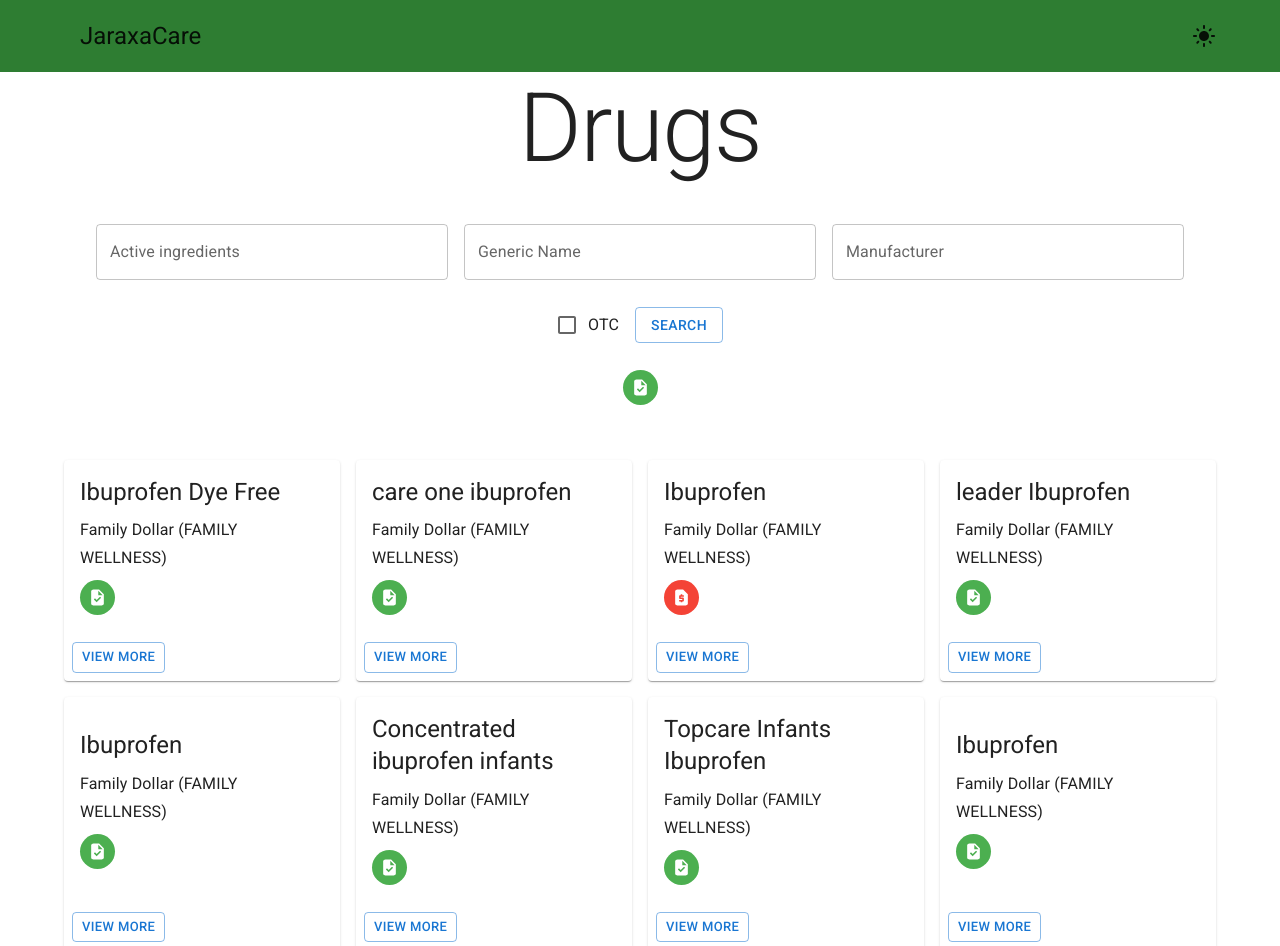
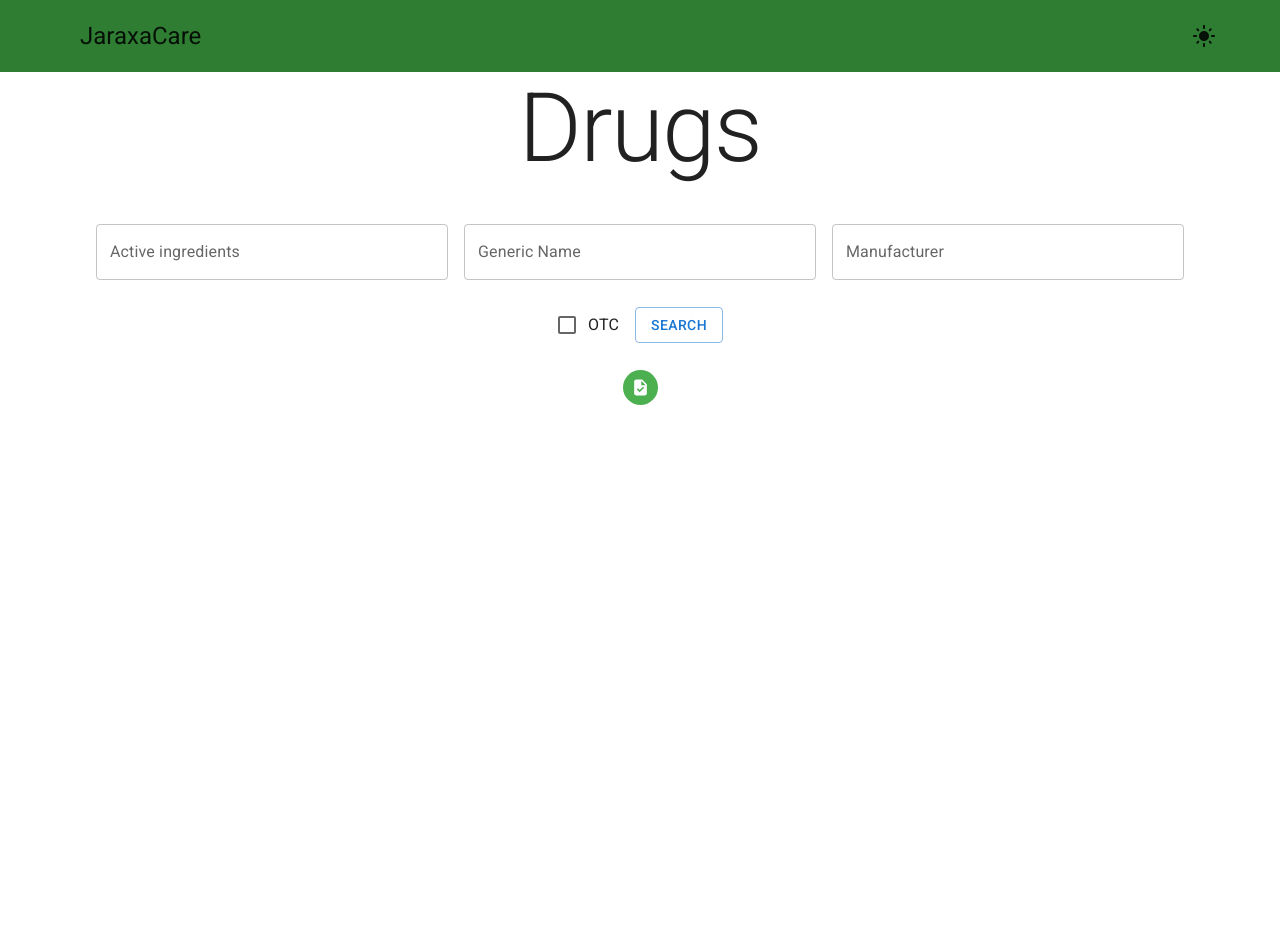
Before and after one commit to M-nogales/pruebaTecnicaJaraxa, a React (Vite) app in the folder jaraxa/: page / in a window 1280 px wide. Shown: the top 946 px of the page. After the commit the page ends 800 px from the top, so only its background shows below. Built offline with nearby package versions, Linux system fonts and the light colour scheme.

Commit message:
fixed HumanOTC bug, added id to search Obj,useDrug custom hook to get drugs from fetch

```diff
--- a/jaraxa/src/components/DrugDetail.jsx
+++ b/jaraxa/src/components/DrugDetail.jsx
@@ -1,22 +1,31 @@
 import { useNavigate, useParams } from 'react-router-dom';
 import Button from '@mui/material/Button'
+import { useDrugs } from "../hooks/useDrugs";
+import { useSearch } from "../hooks/useSearch";
 import { useEffect } from 'react';
+import { Typography } from '@mui/material';
 
 
 
-const drugs = [
-  { id: 1, name: 'Drugs 1', description: 'Description of Drugs 1' },
-  { id: 2, name: 'Drugs 2', description: 'Description of Drugs 2' },
-  { id: 3, name: 'Drugs 3', description: 'Description of Drugs 3' },
-];
 
 export const DrugDetail = () => {
   const { drugId } = useParams();
   const navigate = useNavigate();
-  const drug = drugs.find(d => d.id === parseInt(drugId));
+  const { drugs, getDrugs, loading, error } = useDrugs();
+  const { setSearchData } = useSearch();
 
-  if (!drug) {
-    return <h2>Drugs not found</h2>;
+  useEffect(() => {
+    // Establece el id en searchData y ejecuta la búsqueda
+    setSearchData((prev) => ({ ...prev, id: drugId }));
+    getDrugs({ id: drugId });
+  }, [drugId, setSearchData, getDrugs]);
+
+  if (loading) {
+    return <h2>Loading...</h2>;
+  }
+
+  if (error) {
+    return <h2>{error}</h2>;
   }
 
   return (
@@ -25,8 +34,13 @@
       <Button variant="outlined" color="primary" onClick={() => navigate(-1)}>
         Back
       </Button>
-      <h3>{drug.name}</h3>
-      <p>{drug.description}</p>
+      {drugs.results.map((drug) => (
+                <Typography key={drug.set_id} gutterBottom variant="h5" component="div">
+                {drug.openfda.brand_name}
+              </Typography>
+
+      ))}
+
     </div>
   );
 };
--- a/jaraxa/src/components/DrugList.jsx
+++ b/jaraxa/src/components/DrugList.jsx
@@ -1,6 +1,3 @@
-import successResponse from "../data/successResponse.json";
-// import errorResponse from "../data/errorResponse.json";
-
 import {
   Box,
   TextField,
@@ -13,22 +10,63 @@
   Grid,
   FormHelperText,
   FormControl,
+  CircularProgress,
+  Snackbar,
+  Alert,
 } from "@mui/material";
 import TaskIcon from "@mui/icons-material/Task";
 import { green } from "@mui/material/colors";
 import { DrugListItems } from "./DrugListItems";
 import { useSearch } from "../hooks/useSearch";
+import { useDrugs } from "../hooks/useDrugs";
+import {  useEffect, useState } from "react";
 
 export const DrugList = () => {
-  const { searchData, setSearchData, isFirstInput, error } = useSearch();
+  const {
+    searchData,
+    setSearchData,
+    isFirstInput,
+    error: inputError,
+  } = useSearch();
+
+  const { drugs, getDrugs, loading, error } = useDrugs();
+
+  const [submitted,setSubmitted] = useState(false);
+  const [openBackdrop, setOpenBackdrop] = useState(false);
+  const [openSnackbar, setOpenSnackbar] = useState(false);
+
   const handleSubmit = (e) => {
     e.preventDefault();
-    console.log("Submited");
-    setSearchData((prevSearchData) => ({
-      ...prevSearchData,
+    getDrugs(searchData);
+    setSearchData({
+      substanceName: "",
+      genericName: "",
       manufacturer: "",
-    }));
+      OTC: false,
+    });
+    setSubmitted(true);
+    setOpenBackdrop(true);
+    isFirstInput.current = {
+      substanceName: true,
+      genericName: true,
+      manufacturer: true,
+    };
   };
+
+  useEffect(() => {
+    if (error) {
+      setOpenSnackbar(true);
+      setOpenBackdrop(false);
+    }
+  }, [error]);
+
+  useEffect(() => {
+    const timer = setTimeout(() => {
+      setOpenBackdrop(false);
+    }, 3000);
+
+    return () => clearTimeout(timer);
+  }, [openBackdrop]);
 
   const handleFormChange = (event) => {
     // coment toggle para checked
@@ -38,12 +76,11 @@
       ...prevSearchData,
       [name]: name === "OTC" ? checked : value,
     }));
+
     if (isFirstInput.current[name]) {
-      console.log("test");
       isFirstInput.current[name] = false;
     }
   };
-
   return (
     <Container component={"main"}>
       <Typography
@@ -71,7 +108,7 @@
           <Grid item xs={12} sm={4}>
             <FormControl
               fullWidth
-              error={!!error.substanceName}
+              error={!!inputError.substanceName}
               variant="outlined"
               sx={{ my: 1 }}
             >
@@ -80,10 +117,12 @@
                 type="search"
                 variant="outlined"
                 name="substanceName"
+                error={!!inputError.substanceName}
+                value={searchData.substanceName}
                 onChange={handleFormChange}
               />
-              {error.substanceName && (
-                <FormHelperText>{error.substanceName}</FormHelperText>
+              {inputError.substanceName && (
+                <FormHelperText>{inputError.substanceName}</FormHelperText>
               )}
             </FormControl>
           </Grid>
@@ -92,7 +131,7 @@
           <Grid item xs={12} sm={4}>
             <FormControl
               fullWidth
-              error={!!error.genericName}
+              error={!!inputError.genericName}
               variant="outlined"
               sx={{ my: 1 }}
             >
@@ -101,11 +140,12 @@
                 type="search"
                 variant="outlined"
                 name="genericName"
+                error={!!inputError.genericName}
                 value={searchData.genericName}
                 onChange={handleFormChange}
               />
-              {error.genericName && (
-                <FormHelperText>{error.genericName}</FormHelperText>
+              {inputError.genericName && (
+                <FormHelperText>{inputError.genericName}</FormHelperText>
               )}
             </FormControl>
           </Grid>
@@ -114,7 +154,7 @@
           <Grid item xs={12} sm={4}>
             <FormControl
               fullWidth
-              error={!!error.manufacturer}
+              error={!!inputError.manufacturer}
               variant="outlined"
               sx={{ my: 1 }}
             >
@@ -124,10 +164,11 @@
                 variant="outlined"
                 name="manufacturer"
                 value={searchData.manufacturer}
+                error={!!inputError.manufacturer}
                 onChange={handleFormChange}
               />
-              {error.manufacturer && (
-                <FormHelperText>{error.manufacturer}</FormHelperText>
+              {inputError.manufacturer && (
+                <FormHelperText>{inputError.manufacturer}</FormHelperText>
               )}
             </FormControl>
           </Grid>
@@ -172,9 +213,28 @@
           </Grid>
         </Grid>
       </Box>
+      {/* Snackbar for Error Message */}
+      <Snackbar
+        open={openSnackbar}
+        autoHideDuration={3000}
+        onClose={() => setOpenSnackbar(false)}
+        anchorOrigin={{ vertical: "top", horizontal: "center" }}
+      >
+        <Alert onClose={() => setOpenSnackbar(false)} severity="error">
+          Error: {error}
+        </Alert>
+      </Snackbar>
+      {/* grid with all the drugs */}
+      {submitted  && loading && (
+        <Box sx={{w:1,display:"flex",justifyContent:"center",my:4}}>
+        <CircularProgress size={80}></CircularProgress>
+        </Box>
+      )}
+       {submitted &&  drugs && (
+         <DrugListItems drugs={drugs} />
 
-      {/* grid with all the meds */}
-      <DrugListItems successResponse={successResponse} />
+      )}
+
     </Container>
   );
 };
--- a/jaraxa/src/components/DrugListItems.jsx
+++ b/jaraxa/src/components/DrugListItems.jsx
@@ -3,16 +3,32 @@
 
 import { NavLink } from "react-router-dom";
 
-import { Button, Card, CardActionArea, CardActions, CardContent, Grid, Typography } from "@mui/material";
+import {
+  Button,
+  Card,
+  CardActionArea,
+  CardActions,
+  CardContent,
+  Grid,
+  Typography,
+} from "@mui/material";
 import { green, red } from "@mui/material/colors";
 import RequestPageIcon from "@mui/icons-material/RequestPage";
 import TaskIcon from "@mui/icons-material/Task";
 
-export const DrugListItems = ({successResponse}) => {
+export const DrugListItems = ({ drugs }) => {
   return (
-    <Grid container spacing={2} sx={{ mt: 4, mb: 4 }}>
-    {successResponse.results.map((drug) => (
-      <Grid item xs={12} sm={6} md={4} lg={3} key={drug.set_id}>
+    <Grid container spacing={2} sx={{ mt: 4, mb: 4, justifyItems: "center" }}>
+      {drugs.results.map((drug) => (
+        <Grid
+          component={"section"}
+          item
+          xs={12}
+          sm={6}
+          md={4}
+          lg={3}
+          key={drug.set_id}
+        >
           <Card
             sx={{
               maxWidth: 345,
--- /dev/null
+++ b/jaraxa/src/hooks/useDrugs.js
@@ -0,0 +1,32 @@
+import { useCallback, useRef, useState } from "react";
+import { fetchDrugs } from "../services/fetchDrugs";
+
+export const useDrugs = () => {
+  const [drugs, setDrugs] = useState(null);
+  const [loading, setLoading] = useState(true);
+  const [error, setError] = useState("");
+  const prevInput = useRef(null);
+
+  const getDrugs = useCallback(async (searchData) => {
+    if (!searchData) return;
+
+    //coment check para evitar fetch de lo mismo
+    if (JSON.stringify(searchData) === JSON.stringify(prevInput.current)) {
+      return null;
+    }
+
+    try {
+      setLoading(true);
+      setError(null);
+      const drugs = await fetchDrugs(searchData);
+      setDrugs(drugs);
+    } catch (error) {
+      setError(error.message);
+    } finally {
+      setLoading(false);
+      prevInput.current = searchData;
+    }
+  }, []);
+
+  return { drugs, getDrugs, loading, error };
+};
--- a/jaraxa/src/hooks/useSearch.js
+++ b/jaraxa/src/hooks/useSearch.js
@@ -5,6 +5,7 @@
 
 export const useSearch = () => {
   const [searchData, setSearchData] = useState({
+    id: "",
     substanceName: "",
     genericName: "",
     manufacturer: "",
--- /dev/null
+++ b/jaraxa/src/services/fetchDrugs.js
@@ -0,0 +1,58 @@
+function constructQueryString(searchData) {
+  let queryParts = [];
+
+  if (searchData.OTC !== undefined) {
+    const drugType = searchData.OTC
+      ? "HUMAN OTC DRUG"
+      : "HUMAN PRESCRIPTION DRUG";
+    queryParts.push(`openfda.product_type:"${drugType}"`);
+  }
+
+  if (searchData.id) {
+    queryParts.push(`set_id:${searchData.id}`);
+  }
+
+  if (searchData.manufacturer) {
+    queryParts.push(`openfda.manufacturer_name:"${searchData.manufacturer}"`);
+  }
+
+  if (searchData.genericName) {
+    queryParts.push(`openfda.generic_name:"${searchData.genericName}"`);
+  }
+
+  if (searchData.substanceName) {
+    queryParts.push(`openfda.substance_name:"${searchData.substanceName}"`);
+  }
+
+  return queryParts.join("+AND+");
+}
+export const fetchDrugs = async (searchData) => {
+  //coment en caso de que la busqueda esté vacia return nul
+  if (
+    !searchData.substanceName &&
+    !searchData.genericName &&
+    !searchData.manufacturer &&
+    !searchData.id
+  )
+    return;
+
+  try {
+    let queryString = constructQueryString(searchData);
+    const response = await fetch(
+      `https://api.fda.gov/drug/label.json?search=${queryString}&limit=12`
+    );
+    const drug = await response.json();
+
+    if (drug.error) {
+      throw new Error(drug.error.message || "Unknown error");
+    }
+
+    if (!response.ok) {
+      throw new Error("Error en la solicitud");
+    }
+
+    return drug;
+  } catch (error) {
+    throw new Error(error.message || "Error searching Drugs");
+  }
+};
```
Lines whose indentation alone changed are shown as unchanged.
